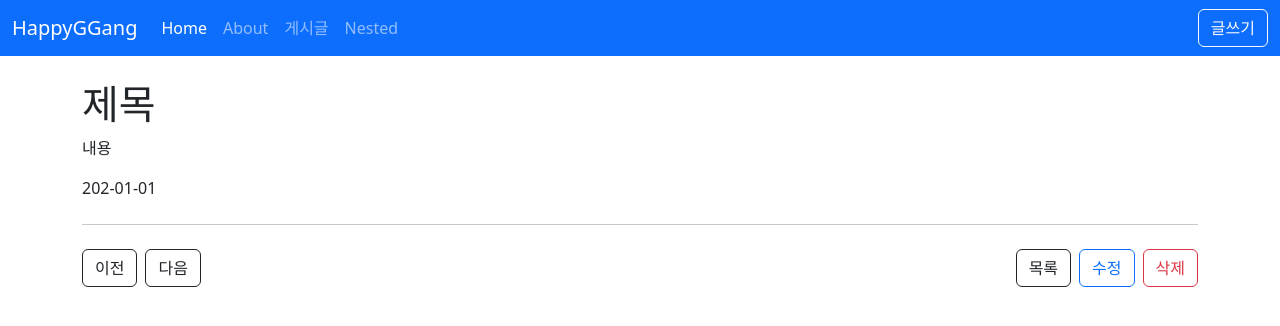
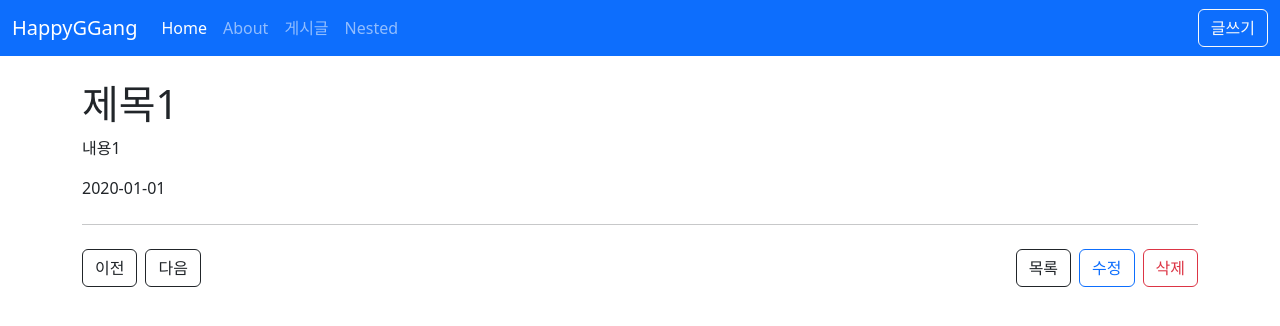
Before and after one commit to happyGGang/vue3-posts, a Vue app: page /posts/1 in a window 1280 px wide. Shown: the top 326 px of the page. Built offline with nearby package versions, Linux system fonts and the light colour scheme.

Commit message:
[update] 상세페이지 데이터 바인딩 처리

```diff
--- a/src/api/posts.js
+++ b/src/api/posts.js
@@ -1,3 +1,7 @@
+import { isTemplateNode } from '@vue/compiler-core';
+
+import { findDir } from '@vue/compiler-core';
+
 const posts = [
 	{ id: 1, title: '제목1', content: '내용1', createdAt: '2020-01-01' },
 	{ id: 2, title: '제목2', content: '내용2', createdAt: '2020-01-02' },
@@ -11,3 +15,8 @@ const posts = [
 export function getPosts() {
 	return posts;
 }
+
+export function getPostById(id) {
+	const numberId = parseInt(id);
+	return posts.find(item => item.id === numberId);
+}
--- a/src/views/posts/PostDetailView.vue
+++ b/src/views/posts/PostDetailView.vue
@@ -1,8 +1,8 @@
 <template>
 	<div>
-		<h1>제목</h1>
-		<p>내용</p>
-		<p>202-01-01</p>
+		<h1>{{ form.title }}</h1>
+		<p>{{ form.content }}</p>
+		<p>{{ form.createdAt }}</p>
 		<hr class="my-4" />
 		<div class="row g-2">
 			<div class="col-auto">
@@ -29,11 +29,19 @@
 
 <script setup>
 import { useRoute, useRouter } from 'vue-router';
+import { getPostById } from '@/api/posts.js';
+import { ref } from 'vue';
 
 const route = useRoute();
 const router = useRouter();
 const id = route.params.id;
+const form = ref({});
 
+const fetchPost = () => {
+	const data = getPostById(id);
+	form.value = { ...data };
+};
+fetchPost();
 const goListPage = () => router.push({ name: 'PostListView' });
 const goEditPage = () => router.push({ name: 'PostEditView', params: { id } });
 </script>
```
